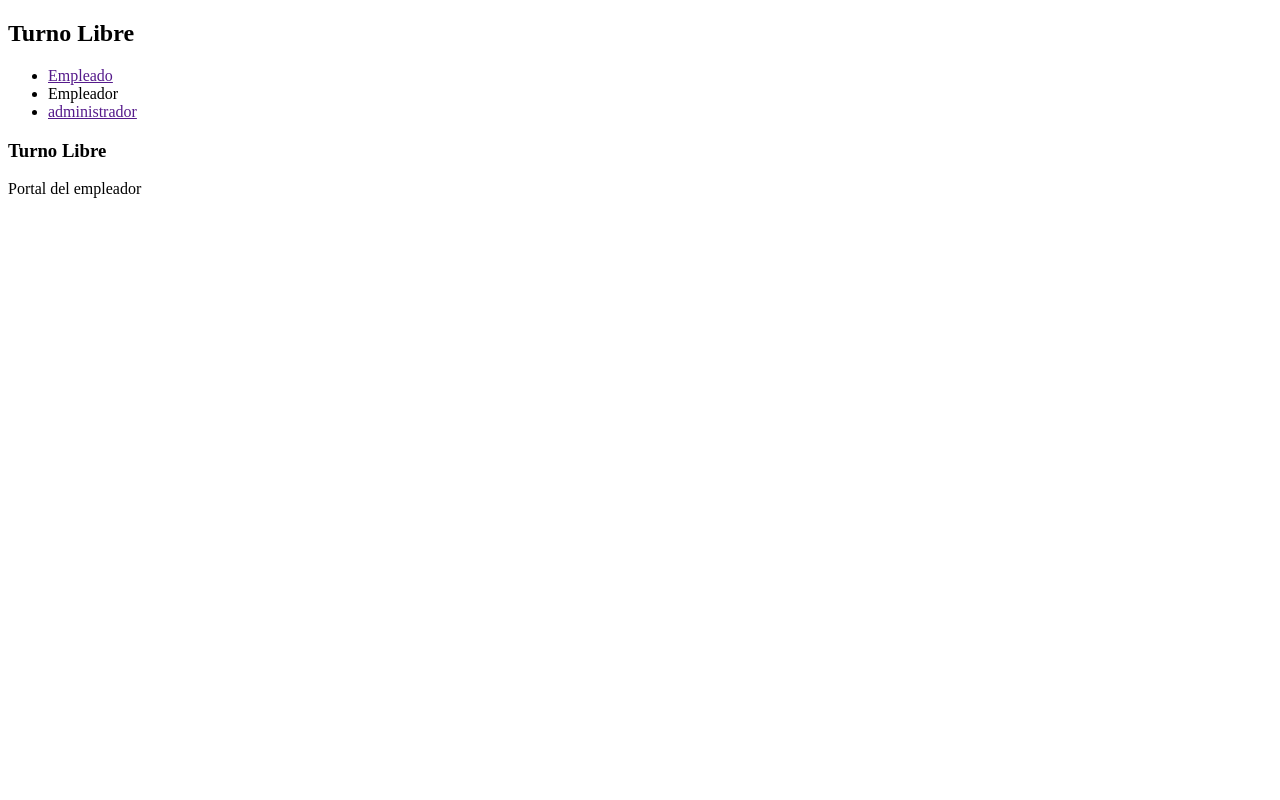
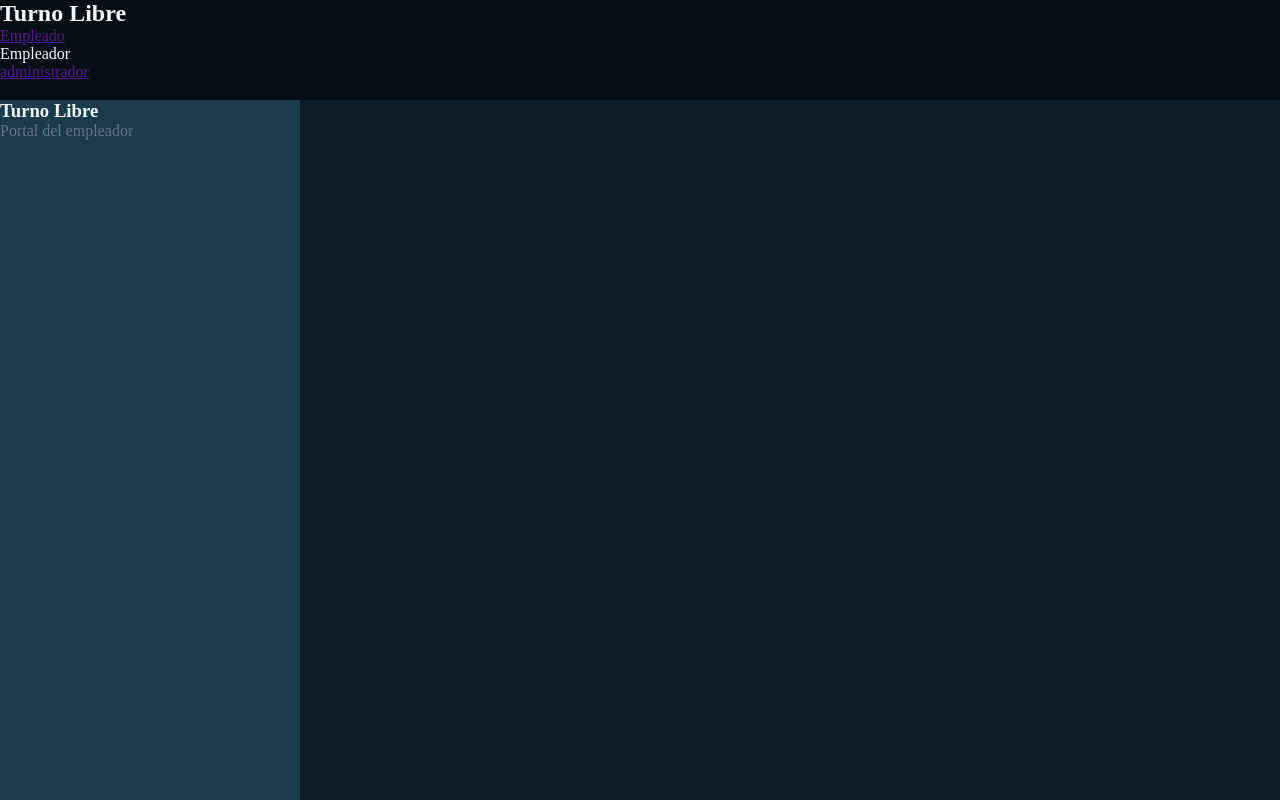
Before and after one commit to angie12332/Turno_Libre, a plain HTML site: page paginas/paginas de alexa/Detalle_Candidato.html in a window 1280 px wide. Drawn offline with Linux system fonts and the light colour scheme.

Commit message:
cambio en el css
se les puso el css generico a las demas pantallas

```diff
--- a/CSS/cssAlexa/crearVacantes.css
+++ b/CSS/cssAlexa/crearVacantes.css
@@ -22,7 +22,9 @@ header {
 h1, h2, h3,h4{
     color: aliceblue;
 }
-
+li {
+    color: aliceblue;
+}
 p {
     color: #62748e;
 }
@@ -35,4 +37,5 @@ main {
     grid-area: principal;
     background-color: #0d1b2a;
     position: relative;
+    padding: 40px;
 }
--- /dev/null
+++ b/CSS/cssAlexa/detalleCandidato.css
@@ -0,0 +1,41 @@
+* {
+    margin: 0;
+    padding: 0;
+    box-sizing: border-box;
+}
+
+body {
+    display: grid;
+    grid-template-columns: 300px 1fr;
+    grid-template-rows: 100px 1fr;
+    grid-template-areas:
+    "cabecera cabecera"
+    "menu     principal";
+    min-height: 100vh;
+}
+
+header {
+    grid-area: cabecera;
+    background-color: #070e16;
+
+}
+h1, h2, h3,h4{
+    color: aliceblue;
+}
+li {
+    color: aliceblue;
+}
+p {
+    color: #62748e;
+}
+aside {
+    grid-area: menu;
+    background-color: #1b3a4b;
+    position: relative;
+}
+main {
+    grid-area: principal;
+    background-color: #0d1b2a;
+    position: relative;
+    padding: 40px;
+}
--- /dev/null
+++ b/CSS/cssAlexa/postulantes.css
@@ -0,0 +1,41 @@
+* {
+    margin: 0;
+    padding: 0;
+    box-sizing: border-box;
+}
+
+body {
+    display: grid;
+    grid-template-columns: 300px 1fr;
+    grid-template-rows: 100px 1fr;
+    grid-template-areas:
+    "cabecera cabecera"
+    "menu     principal";
+    min-height: 100vh;
+}
+
+header {
+    grid-area: cabecera;
+    background-color: #070e16;
+
+}
+h1, h2, h3,h4{
+    color: aliceblue;
+}
+li {
+    color: aliceblue;
+}
+p {
+    color: #62748e;
+}
+aside {
+    grid-area: menu;
+    background-color: #1b3a4b;
+    position: relative;
+}
+main {
+    grid-area: principal;
+    background-color: #0d1b2a;
+    position: relative;
+    padding: 40px;
+}
--- a/paginas/paginas de alexa/Detalle_Candidato.html
+++ b/paginas/paginas de alexa/Detalle_Candidato.html
@@ -3,7 +3,8 @@
 <head>
     <meta charset="UTF-8">
     <meta name="viewport" content="width=device-width, initial-scale=1.0">
-    <title>Sign Up</title>
+    <title>Detalle Candidato</title>
+    <link rel="stylesheet" href="../../CSS/cssAlexa/detalleCandidato.css">
 </head>
 <body>
     <header>
```
Also changed, not shown: paginas/paginas de alexa/postulantes.html (+2 -1 lines).
